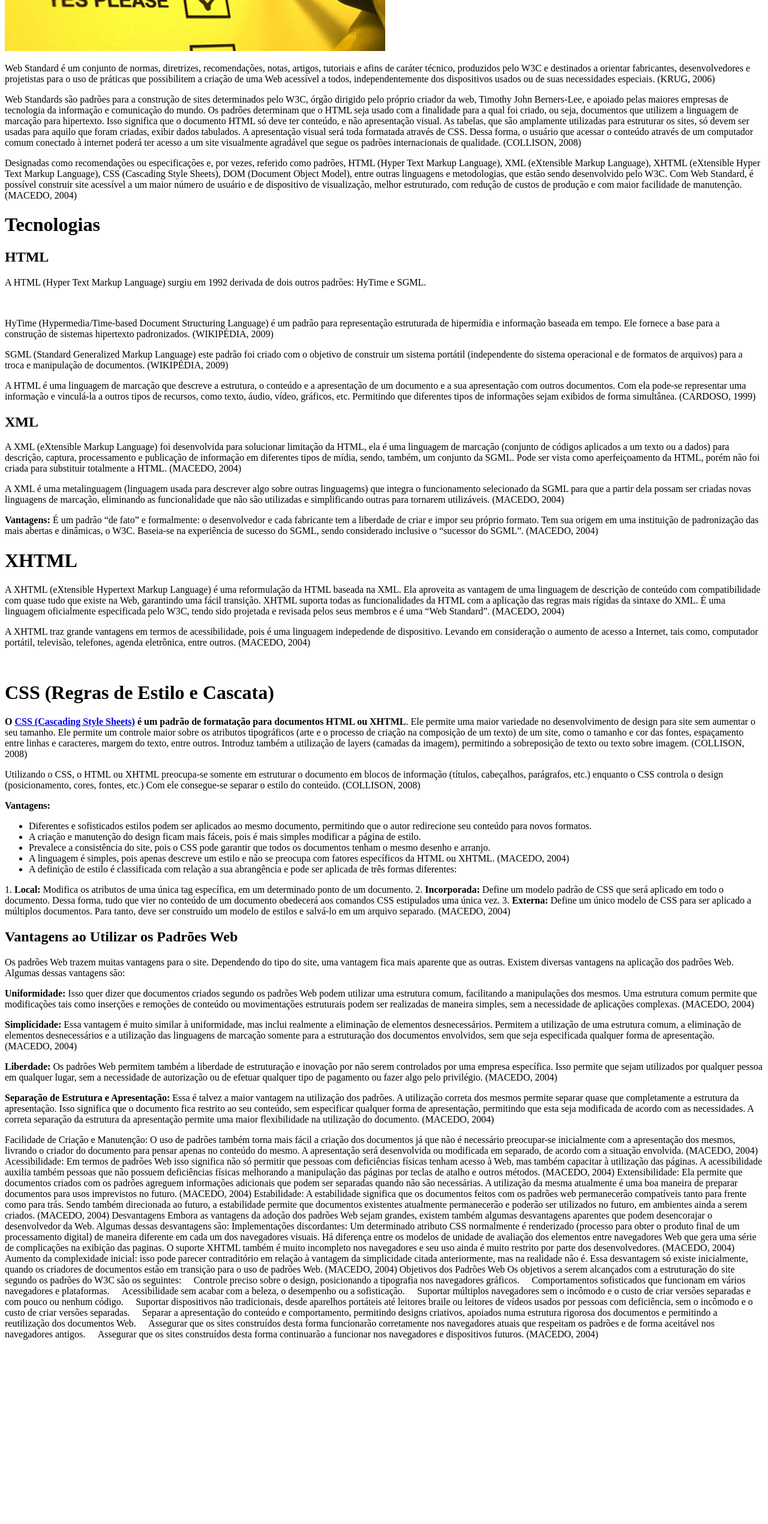
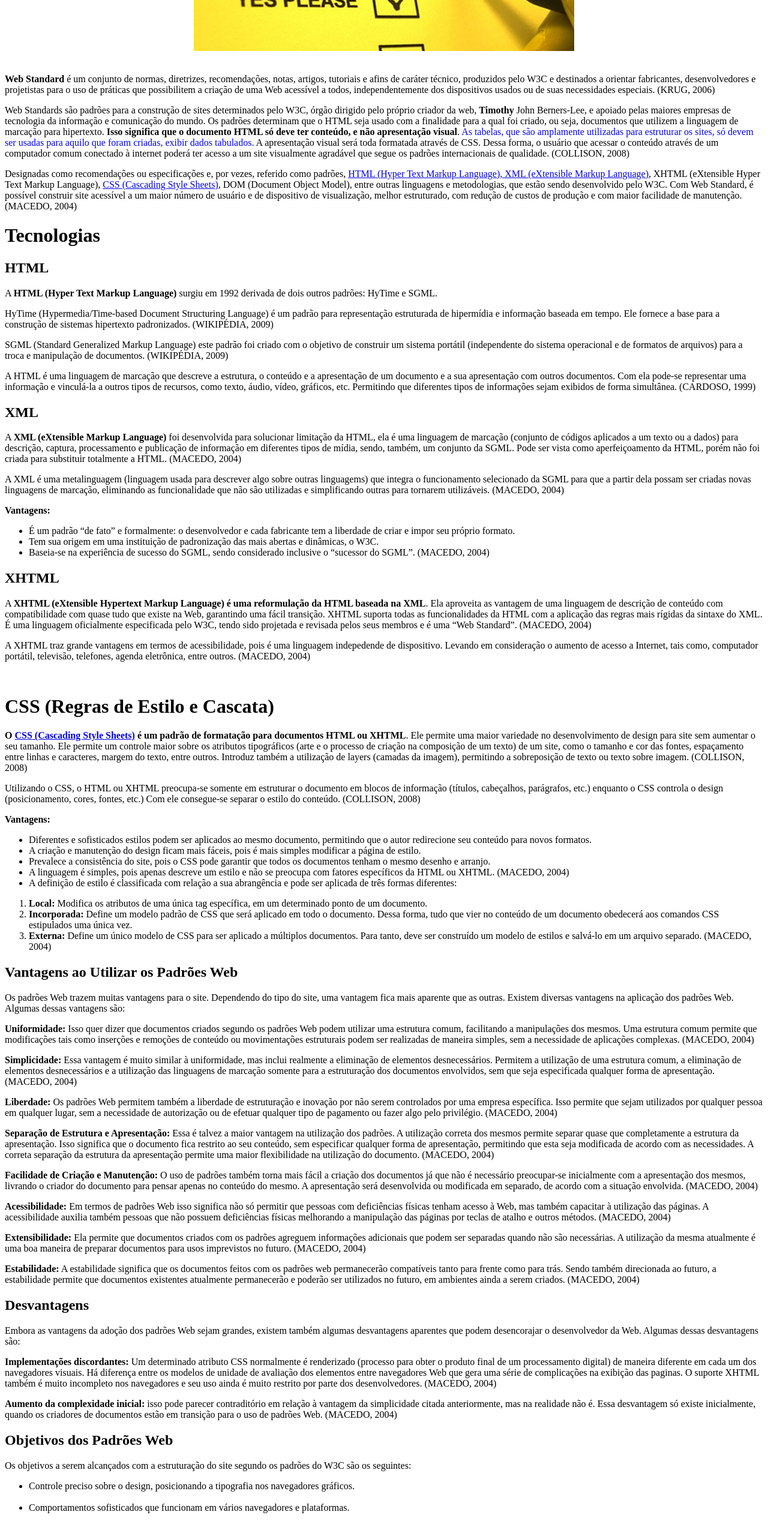
Before and after one commit to Talleshts/Ex_html, a plain HTML site: page pagina02.html in a window 1280 px wide. Shown: the part 240-2780 px from the top of the page at 60% size. Before the commit the page ends 2481 px from the top, so only its background shows below. Drawn offline with Linux system fonts and the light colour scheme.

Commit message:
Add files via upload

```diff
--- a/pagina02.html
+++ b/pagina02.html
@@ -7,31 +7,33 @@
     <title>Página 2</title>
 </head>
 <body>
-    <h1>Web Standars (padrões web) – vantagens e desvantagens</h1>
+    <h1 align="middle">Web Standars (padrões web) – vantagens e desvantagens</h1>
     <br>
-    <img src="imagens/imagem03.png" alt="">
+    <center>
+        <img src="imagens/imagem03.png" alt="img_illustrator">
+    </center>
     <br>
-<p>Web Standard é um conjunto de normas, diretrizes, recomendações, notas, artigos,
+<p><b>Web Standard</b> é um conjunto de normas, diretrizes, recomendações, notas, artigos,
 tutoriais e afins de caráter técnico, produzidos pelo W3C e destinados a orientar
 fabricantes, desenvolvedores e projetistas para o uso de práticas que possibilitem a
 criação de uma Web acessível a todos, independentemente dos dispositivos usados ou
 de suas necessidades especiais. (KRUG, 2006)</p>
 
 <p>Web Standards são padrões para a construção de sites determinados pelo W3C, órgão
-dirigido pelo próprio criador da web, Timothy John Berners-Lee, e apoiado pelas maiores
+dirigido pelo próprio criador da web, <b>Timothy</b> John Berners-Lee, e apoiado pelas maiores
 empresas de tecnologia da informação e comunicação do mundo. Os padrões
 determinam que o HTML seja usado com a finalidade para a qual foi criado, ou seja,
-documentos que utilizem a linguagem de marcação para hipertexto. Isso significa que o
-documento HTML só deve ter conteúdo, e não apresentação visual. As tabelas, que
+documentos que utilizem a linguagem de marcação para hipertexto. <b>Isso significa que o
+documento HTML só deve ter conteúdo, e não apresentação visual</b>. <font color="blue"> As tabelas, que
 são amplamente utilizadas para estruturar os sites, só devem ser usadas para aquilo que
-foram criadas, exibir dados tabulados. A apresentação visual será toda formatada através
+foram criadas, exibir dados tabulados.</font> A apresentação visual será toda formatada através
 de CSS. Dessa forma, o usuário que acessar o conteúdo através de um computador
 comum conectado à internet poderá ter acesso a um site visualmente agradável que
 segue os padrões internacionais de qualidade. (COLLISON, 2008)</p>
 
 <p>Designadas como recomendações ou especificações e, por vezes, referido como
-padrões, HTML (Hyper Text Markup Language), XML (eXtensible Markup Language),
-XHTML (eXtensible Hyper Text Markup Language), CSS (Cascading Style Sheets), DOM
+padrões, <a href="https://www.hiperbytes.com.br/curso-de-html-aula1-estrutura-basica-paginas-web/" target="_blank">HTML (Hyper Text Markup Language), XML (eXtensible Markup Language)</a>,
+XHTML (eXtensible Hyper Text Markup Language), <a href="http://www.hiperbytes.com.br/geral/livro-construindo-sites-com-css-e-xhtml-do-mauricio-samy/" target="_blank">CSS (Cascading Style Sheets)</a>, DOM
 (Document Object Model), entre outras linguagens e metodologias, que estão sendo
 desenvolvido pelo W3C. Com Web Standard, é possível construir site acessível a um
 maior número de usuário e de dispositivo de visualização, melhor estruturado, com
@@ -39,9 +41,9 @@ redução de custos de produção e com maior facilidade de manutenção. (MACED
 
 <h1>Tecnologias</h1>
 <h2>HTML</h2>
-<p>A HTML (Hyper Text Markup Language) surgiu em 1992 derivada de dois outros
+<p>A <b>HTML (Hyper Text Markup Language)</b> surgiu em 1992 derivada de dois outros
 padrões: HyTime e SGML.</p>
-<br>
+
 <p>HyTime (Hypermedia/Time-based Document Structuring Language) é um padrão para
 representação estruturada de hipermídia e informação baseada em tempo. Ele fornece a
 base para a construção de sistemas hipertexto padronizados. (WIKIPÉDIA, 2009)</p>
@@ -57,7 +59,7 @@ pode-se representar uma informação e vinculá-la a outros tipos de recursos, c
 de forma simultânea. (CARDOSO, 1999)</p>
 
 <h2>XML</h2>
-<p>A XML (eXtensible Markup Language) foi desenvolvida para solucionar limitação da
+<p>A <b>XML (eXtensible Markup Language)</b> foi desenvolvida para solucionar limitação da
 HTML, ela é uma linguagem de marcação (conjunto de códigos aplicados a um texto ou a
 dados) para descrição, captura, processamento e publicação de informação em diferentes
 tipos de mídia, sendo, também, um conjunto da SGML. Pode ser vista como
@@ -70,16 +72,18 @@ possam ser criadas novas linguagens de marcação, eliminando as funcionalidade
 são utilizadas e simplificando outras para tornarem utilizáveis. (MACEDO, 2004)</p>
 
 <b>Vantagens:</b>
- É um padrão “de fato” e formalmente: o desenvolvedor e cada fabricante tem a
-liberdade de criar e impor seu próprio formato.
- Tem sua origem em uma instituição de padronização das mais abertas e
-dinâmicas, o W3C.
- Baseia-se na experiência de sucesso do SGML, sendo considerado inclusive o
-“sucessor do SGML”. (MACEDO, 2004)
+<ul>
+ <li>É um padrão “de fato” e formalmente: o desenvolvedor e cada fabricante tem a
+liberdade de criar e impor seu próprio formato.</li>
+ <li>Tem sua origem em uma instituição de padronização das mais abertas e
+dinâmicas, o W3C.</li>
+ <li>Baseia-se na experiência de sucesso do SGML, sendo considerado inclusive o
+“sucessor do SGML”. (MACEDO, 2004) </li>
+</ul>
 
-<h1>XHTML</h1>
-<p>A XHTML (eXtensible Hypertext Markup Language) é uma reformulação da HTML
-baseada na XML. Ela aproveita as vantagem de uma linguagem de descrição de
+<h2>XHTML</h2>
+<p>A <b>XHTML (eXtensible Hypertext Markup Language) é uma reformulação da HTML
+baseada na XML</b>. Ela aproveita as vantagem de uma linguagem de descrição de
 conteúdo com compatibilidade com quase tudo que existe na Web, garantindo uma fácil
 transição. XHTML suporta todas as funcionalidades da HTML com a aplicação das regras
 mais rígidas da sintaxe do XML. É uma linguagem oficialmente especificada pelo W3C,
@@ -92,7 +96,7 @@ tais como, computador portátil, televisão, telefones, agenda eletrônica, entr
 (MACEDO, 2004)</p>
 <br>
 <h1>CSS (Regras de Estilo e Cascata)</h1>
-<p><b>O <a href="http://www.hiperbytes.com.br/xhtml-css/folhas-de-estilo-css-resumo-das-principais-propriedades/">CSS (Cascading Style Sheets)</a>
+<p><b>O <a href="http://www.hiperbytes.com.br/xhtml-css/folhas-de-estilo-css-resumo-das-principais-propriedades/" target="_blank">CSS (Cascading Style Sheets)</a>
 é um padrão de formatação para documentos HTML ou XHTML</b>. Ele permite uma maior variedade no desenvolvimento de design
 para site sem aumentar o seu tamanho. Ele permite um controle maior sobre os
 atributos tipográficos (arte e o processo de criação na composição de um texto) de um
@@ -118,14 +122,16 @@ fatores específicos da HTML ou XHTML. (MACEDO, 2004)</li>
 <li>A definição de estilo é classificada com relação a sua abrangência e pode ser
 aplicada de três formas diferentes:</li>
 </ul>
-1. <b>Local:</b> Modifica os atributos de uma única tag específica, em um
-determinado ponto de um documento.
-2. <b>Incorporada:</b> Define um modelo padrão de CSS que será aplicado em todo
+<ol>
+<li><b>Local:</b> Modifica os atributos de uma única tag específica, em um
+determinado ponto de um documento.</li>
+<li><b>Incorporada:</b> Define um modelo padrão de CSS que será aplicado em todo
 o documento. Dessa forma, tudo que vier no conteúdo de um documento
-obedecerá aos comandos CSS estipulados uma única vez.
-3. <b>Externa:</b> Define um único modelo de CSS para ser aplicado a múltiplos
-documentos. Para tanto, deve ser construído um modelo de estilos e salvá-lo em um arquivo separado. (MACEDO, 2004)
-
+obedecerá aos comandos CSS estipulados uma única vez.</li>
+<li><b>Externa:</b> Define um único modelo de CSS para ser aplicado a múltiplos
+documentos. Para tanto, deve ser construído um modelo de
+estilos e salvá-lo em um arquivo separado. (MACEDO, 2004)</li>
+</ol>
 <h2>Vantagens ao Utilizar os Padrões Web</h2>
 <p>Os padrões Web trazem muitas vantagens para o site. Dependendo do tipo do site, uma
 vantagem fica mais aparente que as outras. Existem diversas vantagens na aplicação dos
@@ -155,64 +161,68 @@ sem especificar qualquer forma de apresentação, permitindo que esta seja modif
 acordo com as necessidades. A correta separação da estrutura da apresentação permite
 uma maior flexibilidade na utilização do documento. (MACEDO, 2004)</p>
 
-Facilidade de Criação e Manutenção: O uso de padrões também torna mais fácil a
+<p><b>Facilidade de Criação e Manutenção:</b> O uso de padrões também torna mais fácil a
 criação dos documentos já que não é necessário preocupar-se inicialmente com a
 apresentação dos mesmos, livrando o criador do documento para pensar apenas no
 conteúdo do mesmo. A apresentação será desenvolvida ou modificada em separado, de
-acordo com a situação envolvida. (MACEDO, 2004)
+acordo com a situação envolvida. (MACEDO, 2004)</p>
 
-Acessibilidade: Em termos de padrões Web isso significa não só permitir que pessoas
+<p><b>Acessibilidade:</b> Em termos de padrões Web isso significa não só permitir que pessoas
 com deficiências físicas tenham acesso à Web, mas também capacitar à utilização das
 páginas. A acessibilidade auxilia também pessoas que não possuem deficiências físicas
 melhorando a manipulação das páginas por teclas de atalho e outros métodos.
-(MACEDO, 2004)
+(MACEDO, 2004)</p>
 
-Extensibilidade: Ela permite que documentos criados com os padrões agreguem
+<p><b>Extensibilidade:</b> Ela permite que documentos criados com os padrões agreguem
 informações adicionais que podem ser separadas quando não são necessárias. A
 utilização da mesma atualmente é uma boa maneira de preparar documentos para usos
-imprevistos no futuro. (MACEDO, 2004)
+imprevistos no futuro. (MACEDO, 2004)</p>
 
-Estabilidade: A estabilidade significa que os documentos feitos com os padrões web
+<p><b>Estabilidade:</b> A estabilidade significa que os documentos feitos com os padrões web
 permanecerão compatíveis tanto para frente como para trás. Sendo também direcionada
 ao futuro, a estabilidade permite que documentos existentes atualmente permanecerão e
-poderão ser utilizados no futuro, em ambientes ainda a serem criados. (MACEDO, 2004)
+poderão ser utilizados no futuro, em ambientes ainda a serem criados. (MACEDO, 2004)</p>
 
-Desvantagens
-Embora as vantagens da adoção dos padrões Web sejam grandes, existem também
+<h2>Desvantagens</h2>
+<p>Embora as vantagens da adoção dos padrões Web sejam grandes, existem também
 algumas desvantagens aparentes que podem desencorajar o desenvolvedor da Web.
-Algumas dessas desvantagens são:
-Implementações discordantes: Um determinado atributo CSS normalmente é
+Algumas dessas desvantagens são:</p>
+
+<p><b>Implementações discordantes:</b> Um determinado atributo CSS normalmente é
 renderizado (processo para obter o produto final de um processamento digital) de maneira
 diferente em cada um dos navegadores visuais. Há diferença entre os modelos de
 unidade de avaliação dos elementos entre navegadores Web que gera uma série de
 complicações na exibição das paginas. O suporte XHTML também é muito incompleto nos
 navegadores e seu uso ainda é muito restrito por parte dos desenvolvedores. (MACEDO,
-2004)
-Aumento da complexidade inicial: isso pode parecer contraditório em relação à
-vantagem da simplicidade citada anteriormente, mas na realidade não é. Essa
-desvantagem só existe inicialmente, quando os criadores de documentos estão em
-transição para o uso de padrões Web. (MACEDO, 2004)
-Objetivos dos Padrões Web
-Os objetivos a serem alcançados com a estruturação do site segundo os padrões do W3C
-são os seguintes:
- Controle preciso sobre o design, posicionando a tipografia nos navegadores
-gráficos.
- Comportamentos sofisticados que funcionam em vários navegadores e
-plataformas.
- Acessibilidade sem acabar com a beleza, o desempenho ou a sofisticação.
- Suportar múltiplos navegadores sem o incômodo e o custo de criar versões
-separadas e com pouco ou nenhum código.
- Suportar dispositivos não tradicionais, desde aparelhos portáteis até leitores braile
+2004)</p>
+
+<p><b>Aumento da complexidade inicial:</b> isso pode parecer contraditório em relação à
+    vantagem da simplicidade citada anteriormente, mas na realidade não é. Essa
+    desvantagem só existe inicialmente, quando os criadores de documentos estão em
+    transição para o uso de padrões Web. (MACEDO, 2004)</p>
+
+<h2>Objetivos dos Padrões Web</h2>
+<p>Os objetivos a serem alcançados com a estruturação do site segundo os padrões do W3C
+são os seguintes:</p>
+<ul>
+<li> Controle preciso sobre o design, posicionando a tipografia nos navegadores
+gráficos.</li><br>
+<li> Comportamentos sofisticados que funcionam em vários navegadores e
+plataformas.</li><br>
+<li> Acessibilidade sem acabar com a beleza, o desempenho ou a sofisticação.</li><br>
+<li> Suportar múltiplos navegadores sem o incômodo e o custo de criar versões
+separadas e com pouco ou nenhum código.</li><br>
+<li> Suportar dispositivos não tradicionais, desde aparelhos portáteis até leitores braile
 ou leitores de vídeos usados por pessoas com deficiência, sem o incômodo e o
-custo de criar versões separadas.
- Separar a apresentação do conteúdo e comportamento, permitindo designs
+custo de criar versões separadas.</li><br>
+<li> Separar a apresentação do conteúdo e comportamento, permitindo designs
 criativos, apoiados numa estrutura rigorosa dos documentos e permitindo a
-reutilização dos documentos Web.
- Assegurar que os sites construídos desta forma funcionarão corretamente nos
+reutilização dos documentos Web.</li><br>
+<li> Assegurar que os sites construídos desta forma funcionarão corretamente nos
 navegadores atuais que respeitam os padrões e de forma aceitável nos
-navegadores antigos.
- Assegurar que os sites construídos desta forma continuarão a funcionar nos
-navegadores e dispositivos futuros. (MACEDO, 2004)
-
+navegadores antigos.</li><br>
+<li> Assegurar que os sites construídos desta forma continuarão a funcionar nos
+navegadores e dispositivos futuros. (MACEDO, 2004)</li><br>
+</ul>
 </body>
 </html>
```
Also changed, not shown: pagina01.html (+1 -1 lines), pagina03.html (added, +12 -0 lines).
